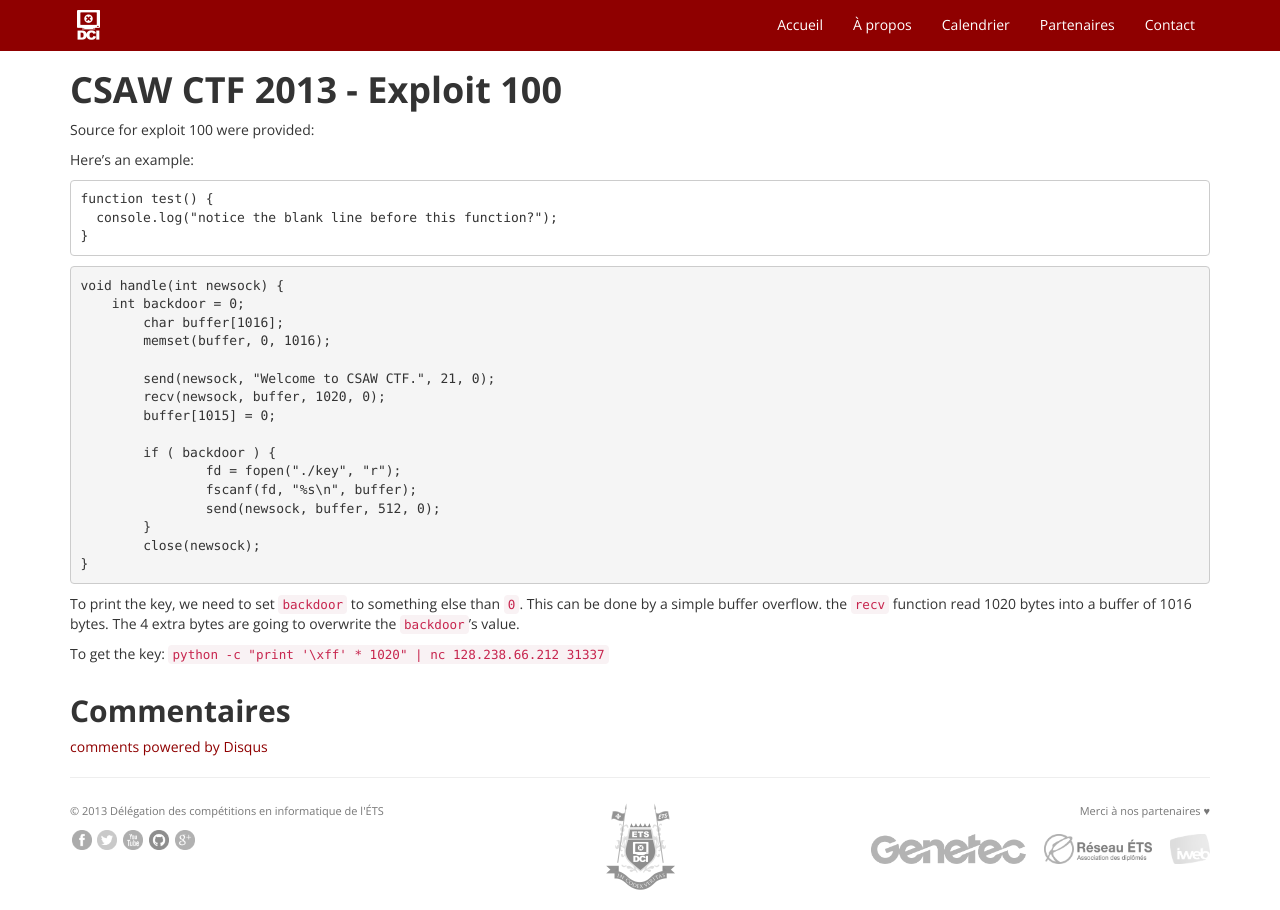
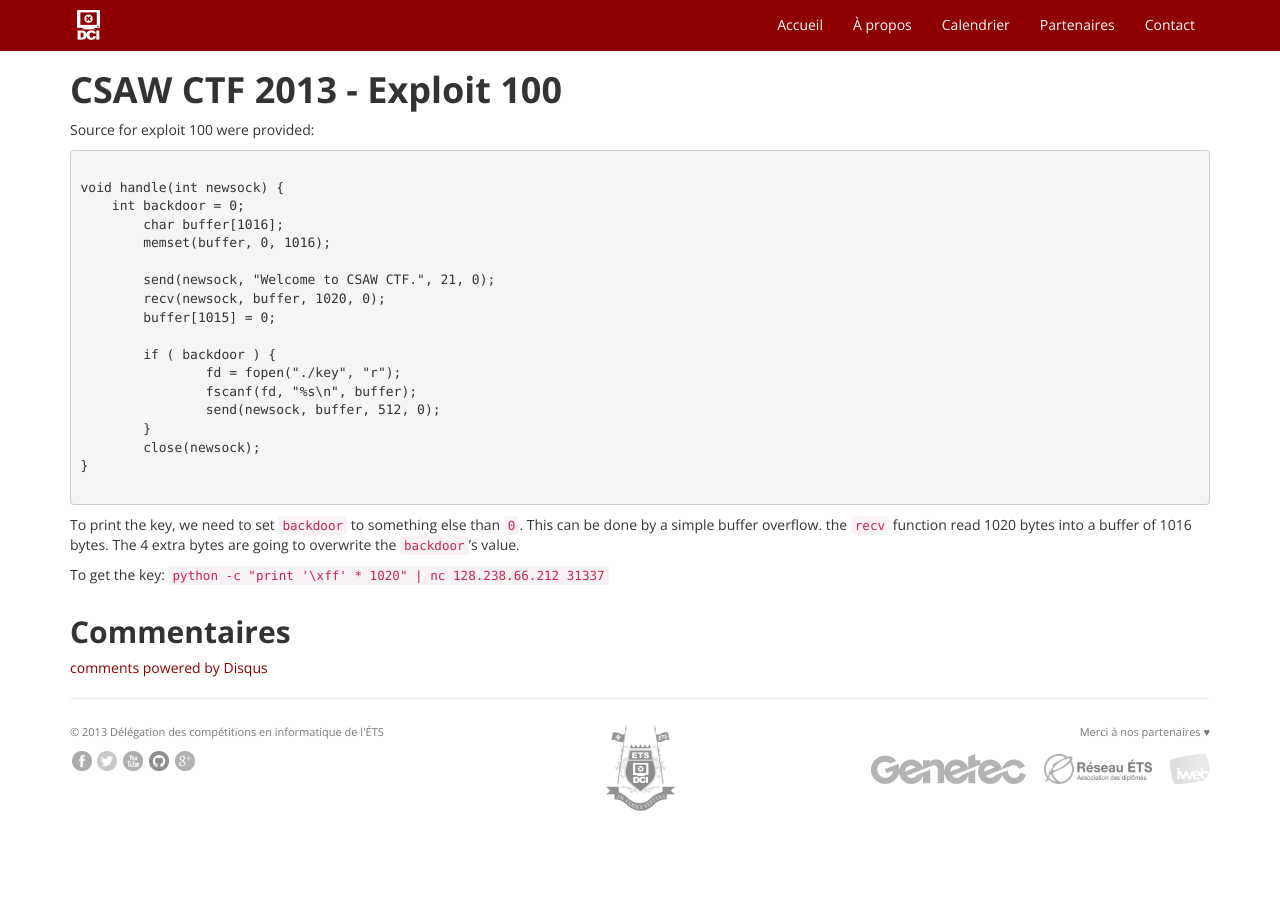
Before and after one commit to dciets/dciets.github.io, a Jekyll site: the page built from writeups/_posts/2013-09-23-csaw-ctf-2013-exp100.markdown, in a window 1280 px wide. Built offline with Jekyll 4.4.1, drawn with Linux system fonts in a browser that asks for light colours; Markdown is read by kramdown in place of the engine named in the settings; comment, search, counter and statistics services are not loaded.

Commit message:
Tried to fix code block

````diff
--- a/writeups/_posts/2013-09-23-csaw-ctf-2013-exp100.markdown
+++ b/writeups/_posts/2013-09-23-csaw-ctf-2013-exp100.markdown
@@ -5,15 +5,8 @@ title:  "CSAW CTF 2013 - Exploit 100"
 
 Source for exploit 100 were provided:
 
-Here's an example:
+``` C
 
-```
-function test() {
-  console.log("notice the blank line before this function?");
-}
-```
-
-``` C
 void handle(int newsock) {
     int backdoor = 0;
 	char buffer[1016];
@@ -30,6 +23,7 @@ void handle(int newsock) {
 	}
 	close(newsock);
 }
+
 ```
 
 To print the key, we need to set `backdoor` to something else than `0`. This can be done by a simple buffer overflow. the `recv` function read 1020 bytes into a buffer of 1016 bytes. The 4 extra bytes are going to overwrite the `backdoor`'s value.
````
